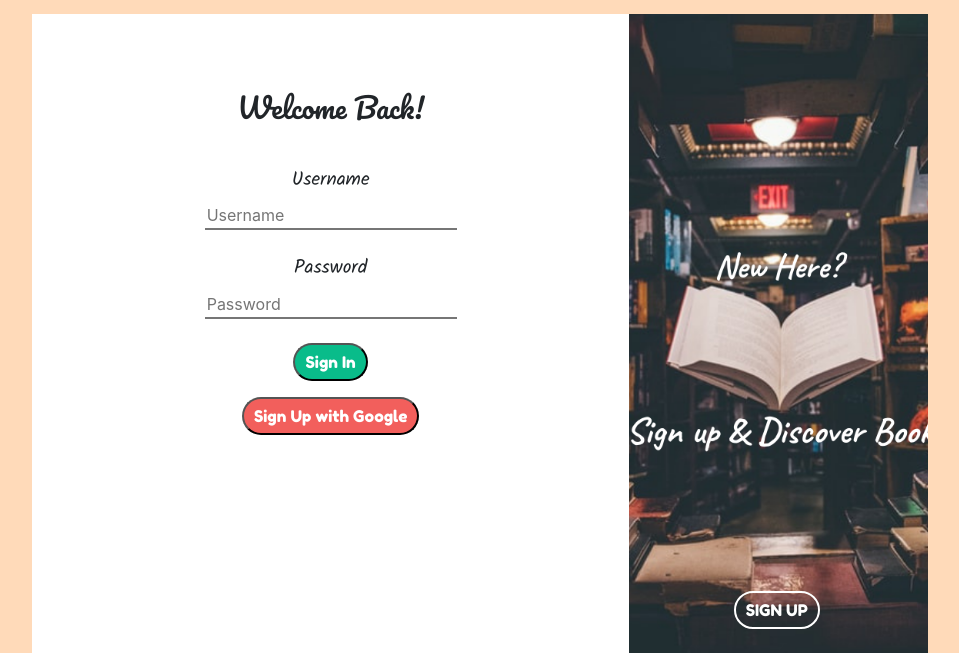
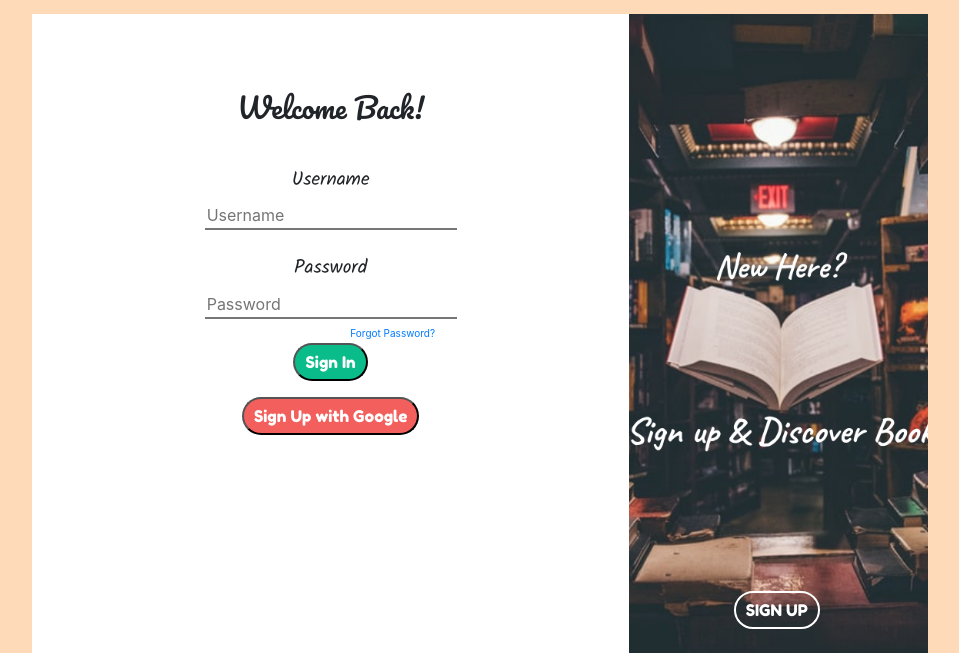
Before and after one commit to cleverpanther/Book_Recommendation_Sys_Hybrid, a Django app: page /accounts/login/ in a window 1280 px wide. Shown: the part 75-728 px from the top of the page, without its empty margins (160-1119 px from the left). Run offline with Django 3.2, Linux system fonts and the light colour scheme; some libraries are stand-ins or nearby versions.

Commit message:
Add Forgot Password to login form

```diff
--- a/static/mainapp/css/login.css
+++ b/static/mainapp/css/login.css
@@ -77,3 +77,8 @@ strong{
       display: none;
     }
   }
+.forgotpassword{
+    font-size:10px;
+    position: relative;
+    left:62px;
+}
--- a/templates/account/login.html
+++ b/templates/account/login.html
@@ -26,8 +26,9 @@ Login
                     <input type="hidden" name="{{ redirect_field_name }}" value="{{ redirect_field_value }}" />
                     {% endif %}
                     <label for="id_password">Password</label><br>
-                    {{ form.password }}
-                    <br><br>
+                    {{ form.password }}<br>
+                    <a class="forgotpassword" href="{% url 'account_reset_password' %}">{% trans "Forgot Password?" %}</a>
+                    <br>
                     {% if form.errors %}
                     {% for field in form %}
                     {% for error in field.errors %}
```
